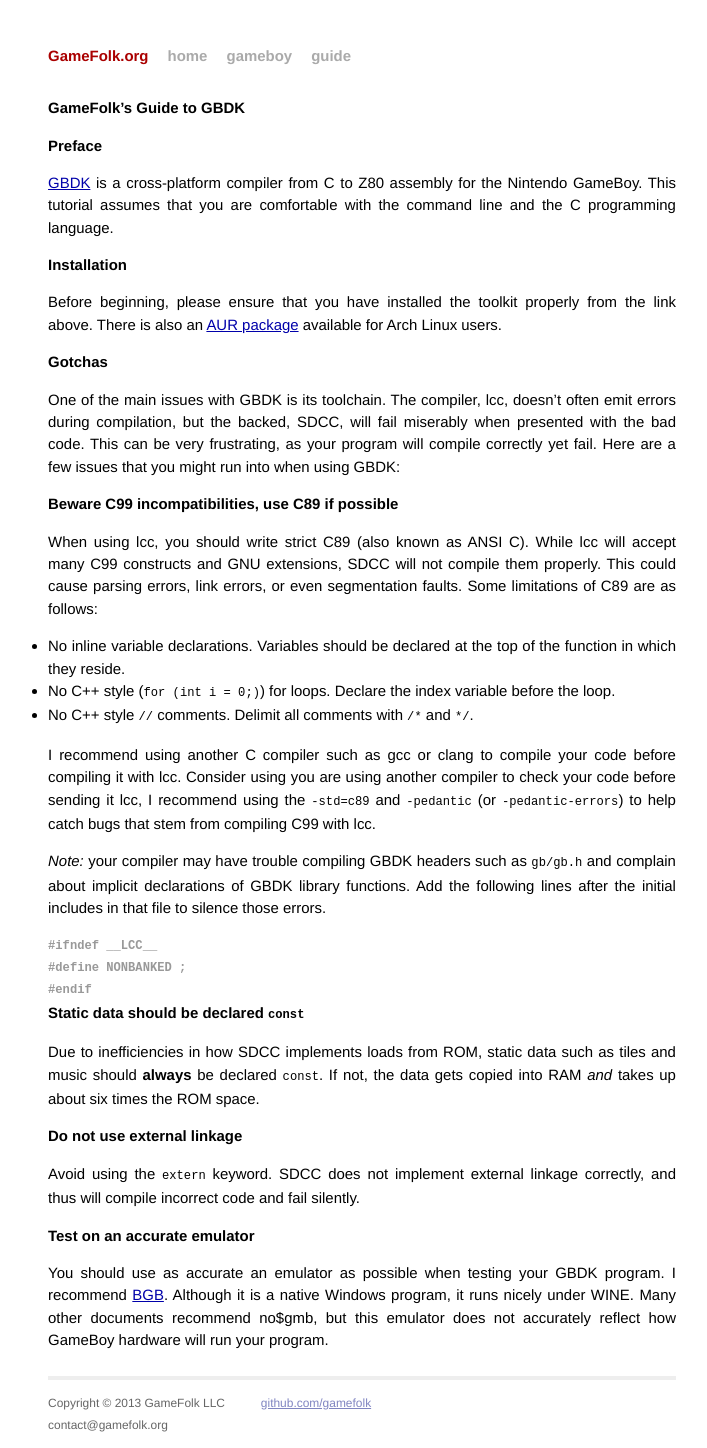
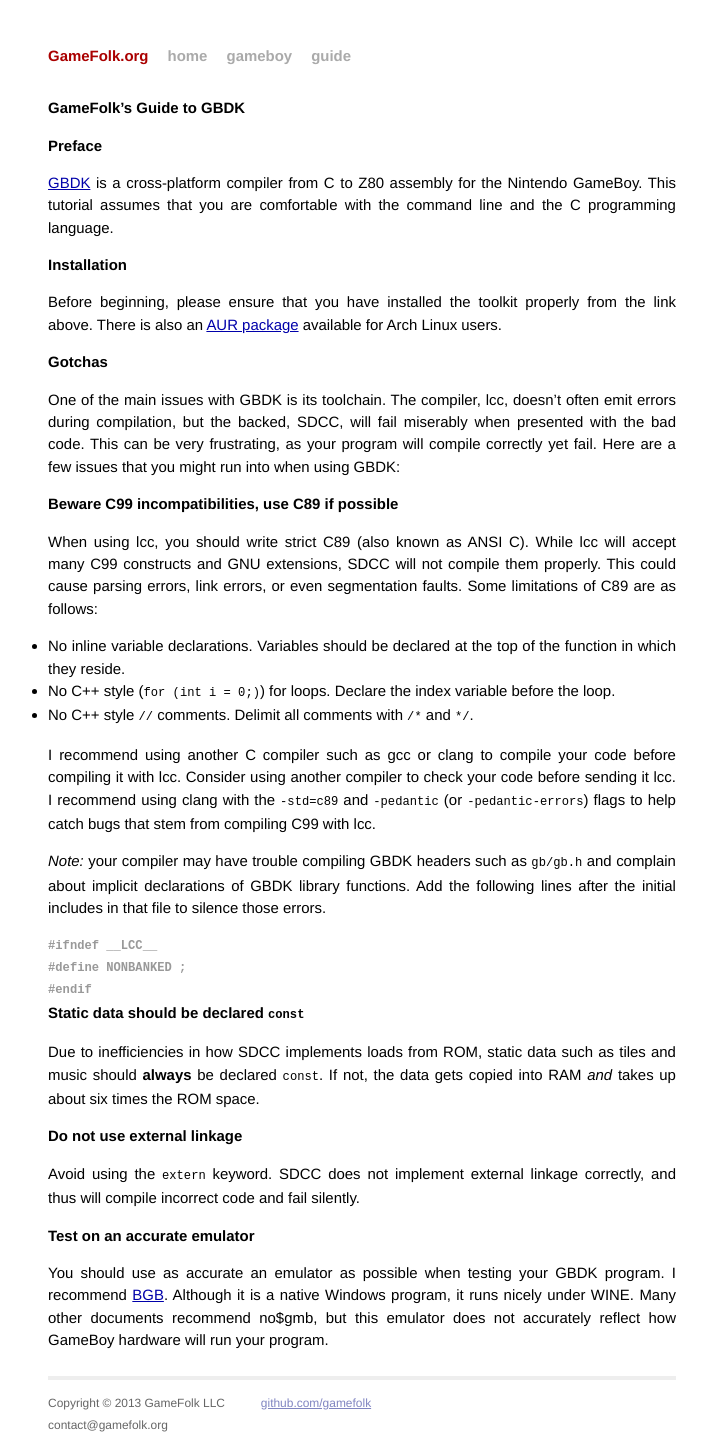
Before and after one commit to gamefolk/gamefolk.github.io, a Jekyll site: the page built from guide.md, in a window 1280 px wide. Shown: the whole page, without its empty margins (278-985 px from the left). Built offline with Jekyll 4.4.1, drawn with Linux system fonts in a browser that asks for light colours; Markdown is read by kramdown in place of the engine named in the settings.

Commit message:
fix typo

```diff
--- a/guide.md
+++ b/guide.md
@@ -38,10 +38,10 @@
   * No C++ style `//` comments. Delimit all comments with `/*` and `*/`.
 
 I recommend using another C compiler such as gcc or clang to compile your code
-before compiling it with lcc. Consider using you are using another compiler to
-check your code before sending it lcc, I recommend using the `-std=c89` and
-`-pedantic` (or `-pedantic-errors`) to help catch bugs that stem from compiling
-C99 with lcc.
+before compiling it with lcc. Consider using  another compiler to check your
+code before sending it lcc. I recommend using clang with the `-std=c89` and
+`-pedantic` (or `-pedantic-errors`) flags to help catch bugs that stem from
+compiling C99 with lcc.
 
 *Note:* your compiler may have trouble compiling GBDK headers such as `gb/gb.h`
 and complain about implicit declarations of GBDK library functions. Add the
```
